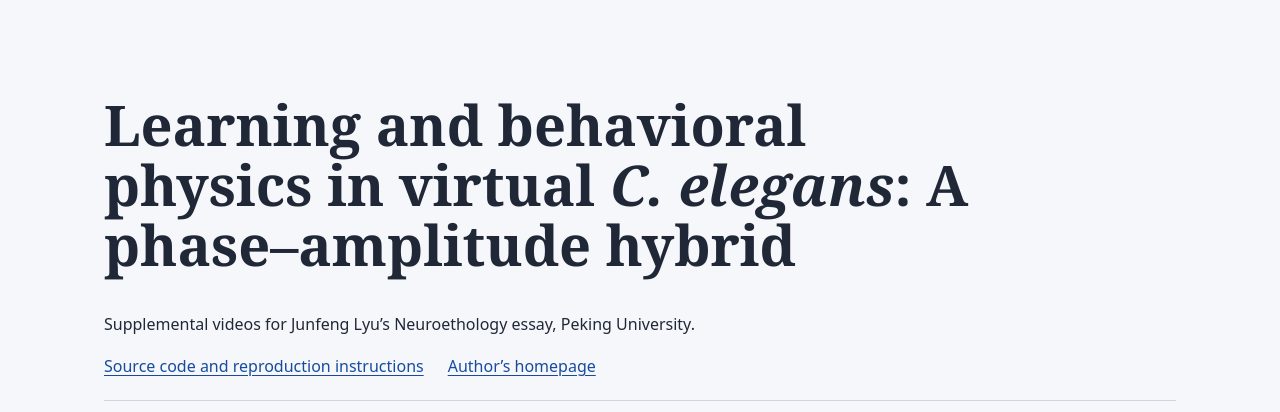
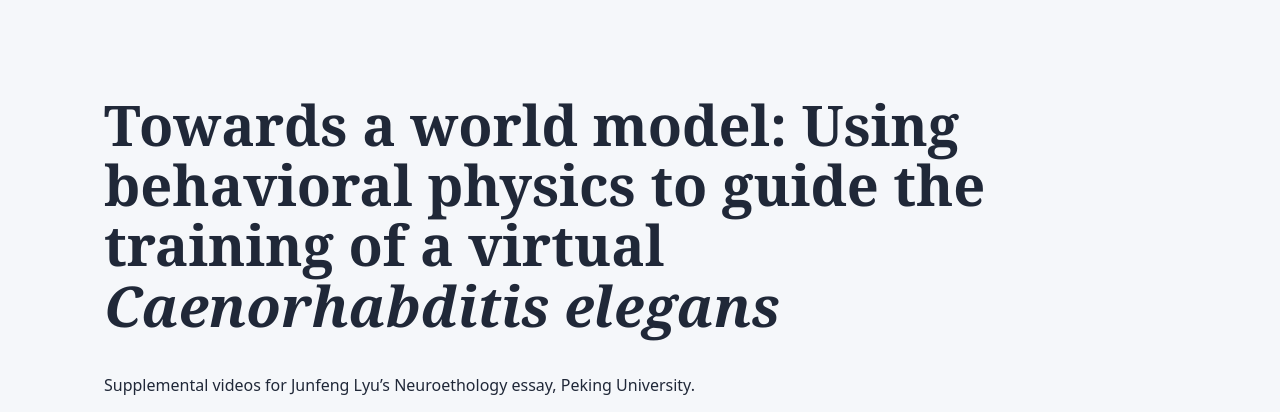
Before and after one commit to JunfengLyu/celegans-world-model, a plain HTML site: page index.html in a window 1280 px wide. Shown: the top 412 px of the page. Drawn offline with Linux system fonts and the light colour scheme.

Commit message:
Retitle the essay and supplemental page

```diff
--- a/index.html
+++ b/index.html
@@ -3,7 +3,7 @@
 <head>
   <meta charset="utf-8">
   <meta name="viewport" content="width=device-width, initial-scale=1">
-  <title>Learning and behavioral physics in virtual C. elegans: A phase–amplitude hybrid</title>
+  <title>Towards a world model: Using behavioral physics to guide the training of a virtual Caenorhabditis elegans</title>
   <style>
     :root { color-scheme: light; color: #202838; background: #f5f7fa; }
     body { margin: 0; font: 1rem/1.6 system-ui, sans-serif; }
@@ -27,7 +27,7 @@
 <body>
   <main>
     <header>
-      <h1>Learning and behavioral physics in virtual <i>C. elegans</i>: A phase–amplitude hybrid</h1>
+      <h1>Towards a world model: Using behavioral physics to guide the training of a virtual <i>Caenorhabditis elegans</i></h1>
       <p>Supplemental videos for Junfeng Lyu’s Neuroethology essay, Peking University.</p>
       <nav aria-label="Project links">
         <a href="https://github.com/JunfengLyu/celegans-world-model">Source code and reproduction instructions</a>
```
Also changed, not shown: 1 other file.
